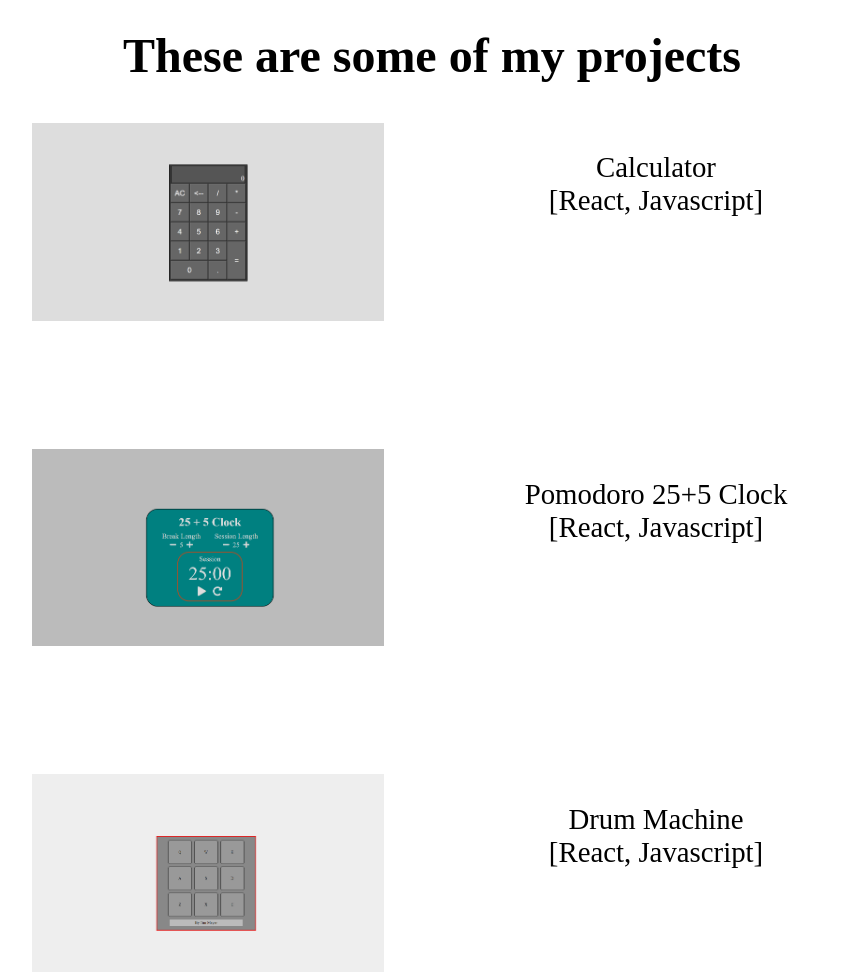
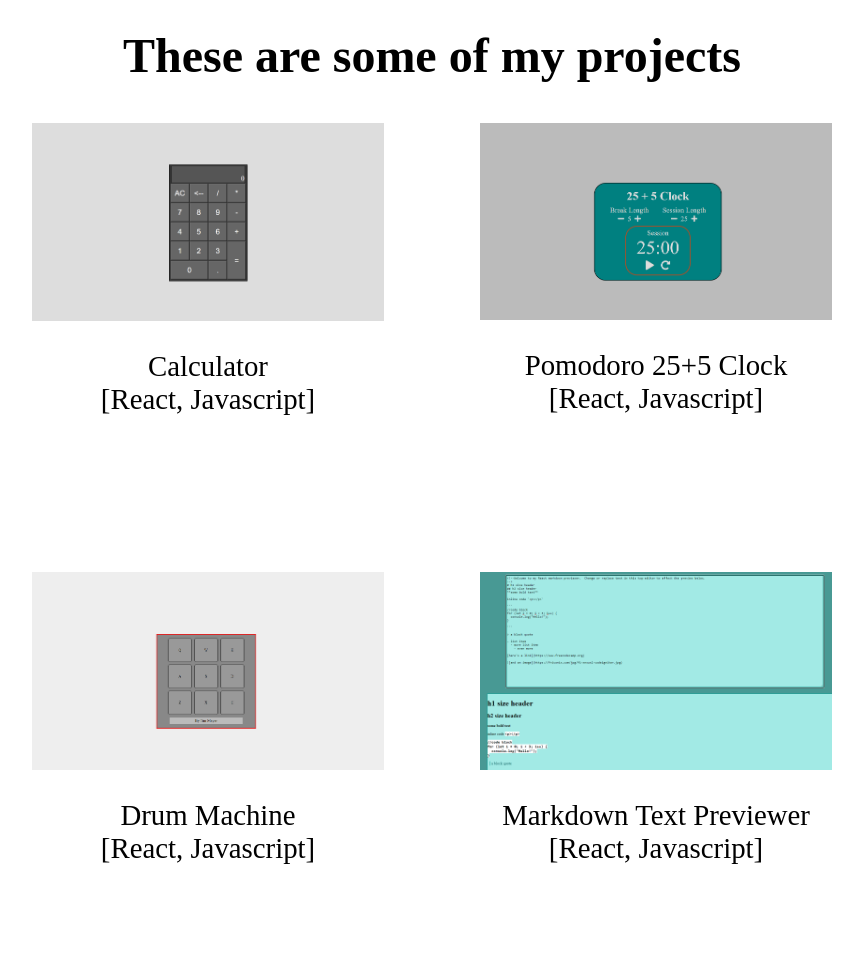
Before and after one commit to mitreyem7/mitreyem7.github.io, a plain HTML site: page index.html in a window 1280 px wide. Shown: the part 980-1955 px from the top of the page, without its empty margins (208-1071 px from the left). Drawn offline with Linux system fonts and the light colour scheme.

Commit message:
flex
added flex boxes with class project-tiles to format correctly

```diff
--- a/index.html
+++ b/index.html
@@ -31,7 +31,7 @@
   <h1>These are some of my projects</h1>
 
   <div class="projects-grid">
-
+    <div class="project-tiles">
       <a
         href="https://mitreyem7.github.io/Calc"
         target="_blank"
@@ -50,7 +50,8 @@
       >
         <p>Calculator<br />[React, Javascript]</p>
       </a>
-
+    </div>
+    <div class="project-tiles">
       <a
         href="https://mitreyem7.github.io/Clock"
         target="_blank"
@@ -69,7 +70,8 @@
       >
         <p>Pomodoro 25+5 Clock<br />[React, Javascript]</p>
       </a>
-
+    </div>
+    <div class="project-tiles">
       <a
         href="https://mitreyem7.github.io/Drum"
         target="_blank"
@@ -88,7 +90,8 @@
       >
         <p>Drum Machine<br />[React, Javascript]</p>
       </a>
-
+    </div>
+    <div class="project-tiles">
       <a
         href="https://mitreyem7.github.io/Markdown"
         target="_blank"
@@ -107,7 +110,8 @@
       >
         <p>Markdown Text Previewer<br />[React, Javascript]</p>
       </a>
-
+    </div>
+    <div class="project-tiles">
       <a
         href="https://mitreyem7.github.io/Quote"
         target="_blank"
@@ -126,7 +130,8 @@
       >
         <p>Random Quote Generator<br />[Bootstrap, Javascript]</p>
       </a>
-
+    </div>
+    <div class="project-tiles">
       <a
         href="https://mitreyem7.github.io/Tech"
         target="_blank"
@@ -145,7 +150,7 @@
       >
         <p>Technical Documentation<br />[CSS]</p>
       </a>
-
+    </div>
   </div>
 </section>
 
--- a/style.css
+++ b/style.css
@@ -76,6 +76,11 @@ img {
   margin: 0 auto;
 }
 
+.project-tile {
+  display: flex;
+  flex-direction: column;
+}
+
 .project-image {
 
   object-fit: fill;
```
Lines whose indentation alone changed are shown as unchanged.
